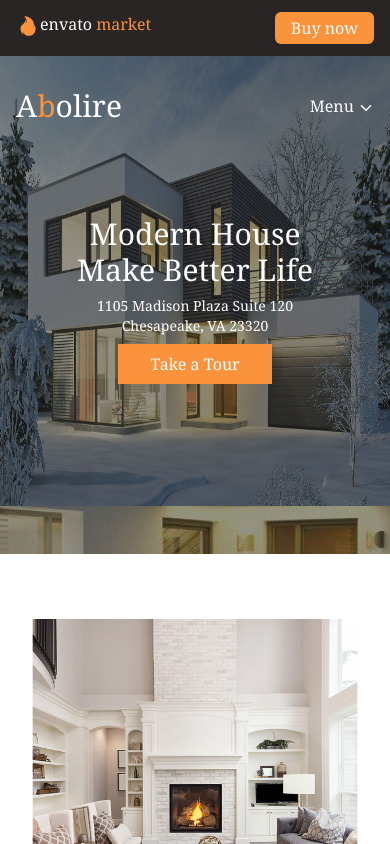
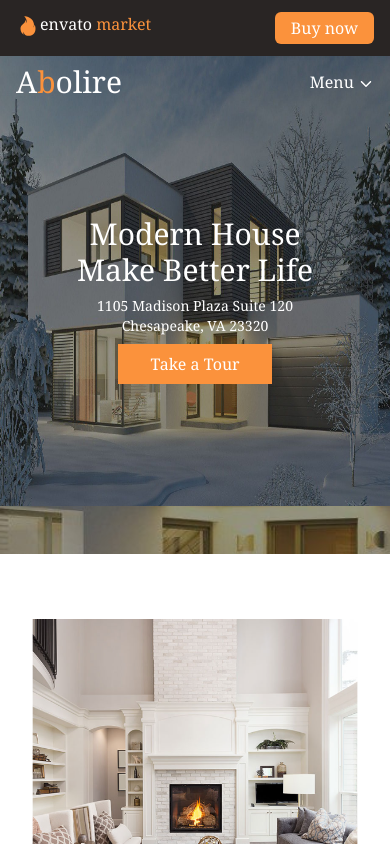
Before and after one commit to MintesinotN/RealEstate-Home-Page, a React (Create React App) app: page / in a window 390 px wide. Shown: the top 844 px of the page. Built offline with nearby package versions, Linux system fonts and the light colour scheme; the HTML template or start-up script is replaced by a standard one.

Commit message:
Padding Adjustment of the homepage component at the top for mobile size

```diff
--- a/src/components/Sections/homepage.js
+++ b/src/components/Sections/homepage.js
@@ -19,7 +19,7 @@ export default function HomePage() {
         className="w-full h-[450px] sm:h-screen"
       />
       <div className="absolute top-0 w-full text-white">
-      <div className="flex sm:items-center max-sm:justify-between max-sm:px-4 justify-evenly pt-8">
+      <div className="flex sm:items-center max-sm:justify-between max-sm:px-4 justify-evenly pt-2 sm:pt-8">
         <p className="text-3xl whitespace-nowrap">
           A<span className="text-orange-400">b</span>olire
         </p>
```
